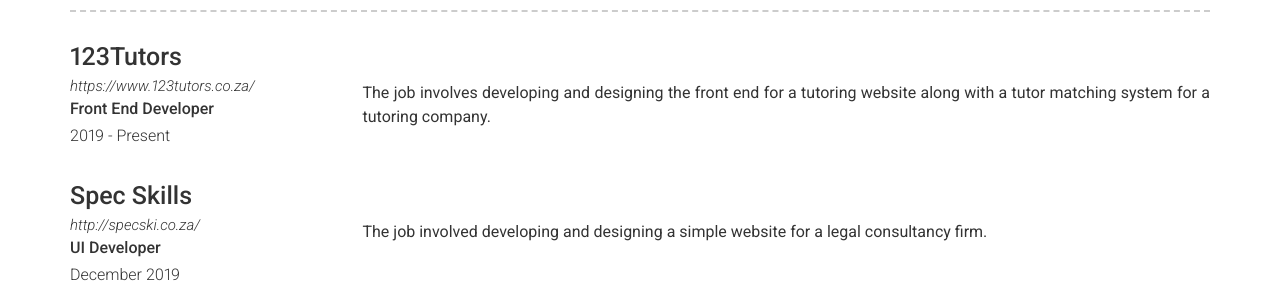
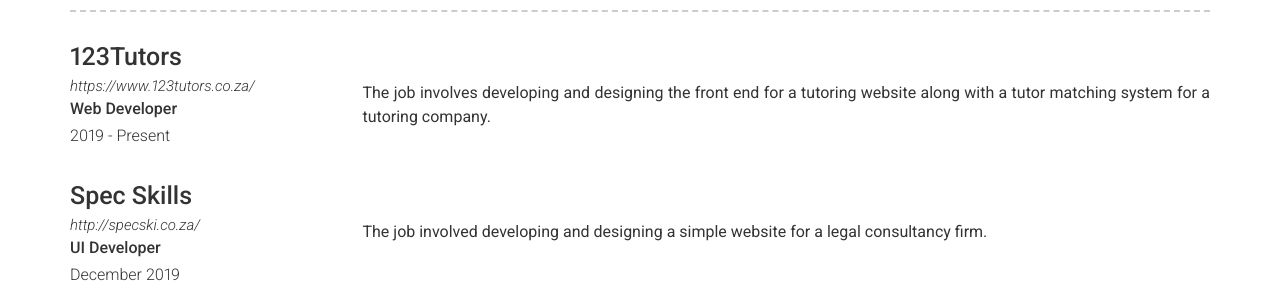
Before and after one commit to ivanzhang-u17013072/lirenivanzhang.github.io, a Jekyll site: the page built from index.md, in a window 1280 px wide. Shown: the part 584-876 px from the top of the page. Built offline with Jekyll 4.4.1, drawn with Linux system fonts in a browser that asks for light colours; nearby versions of some CDN libraries.

Commit message:
changed experience

```diff
--- a/_data/experience.yml
+++ b/_data/experience.yml
@@ -2,7 +2,7 @@
 - layout: left
   company: 123Tutors
   link: https://www.123tutors.co.za/
-  job_title: Front End Developer
+  job_title: Web Developer
   dates: 2019 - Present
   quote: >
 
```
